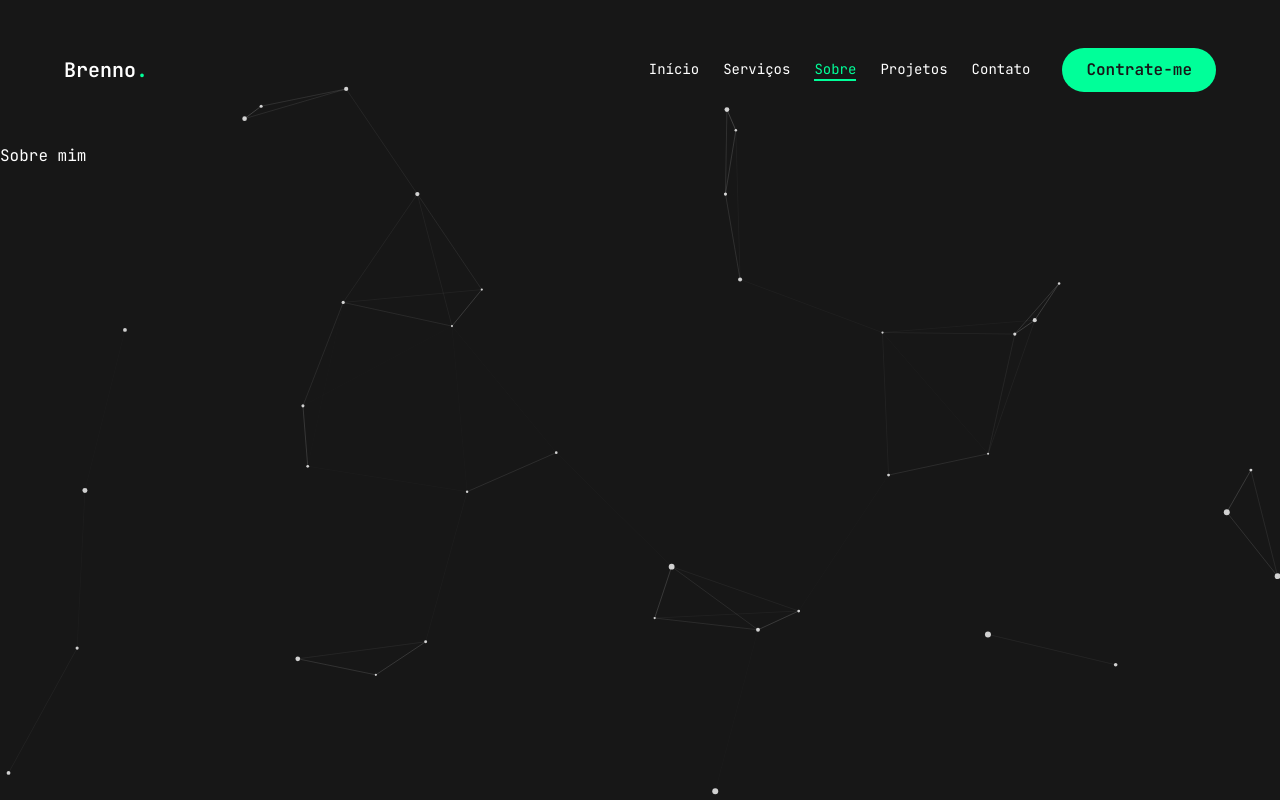
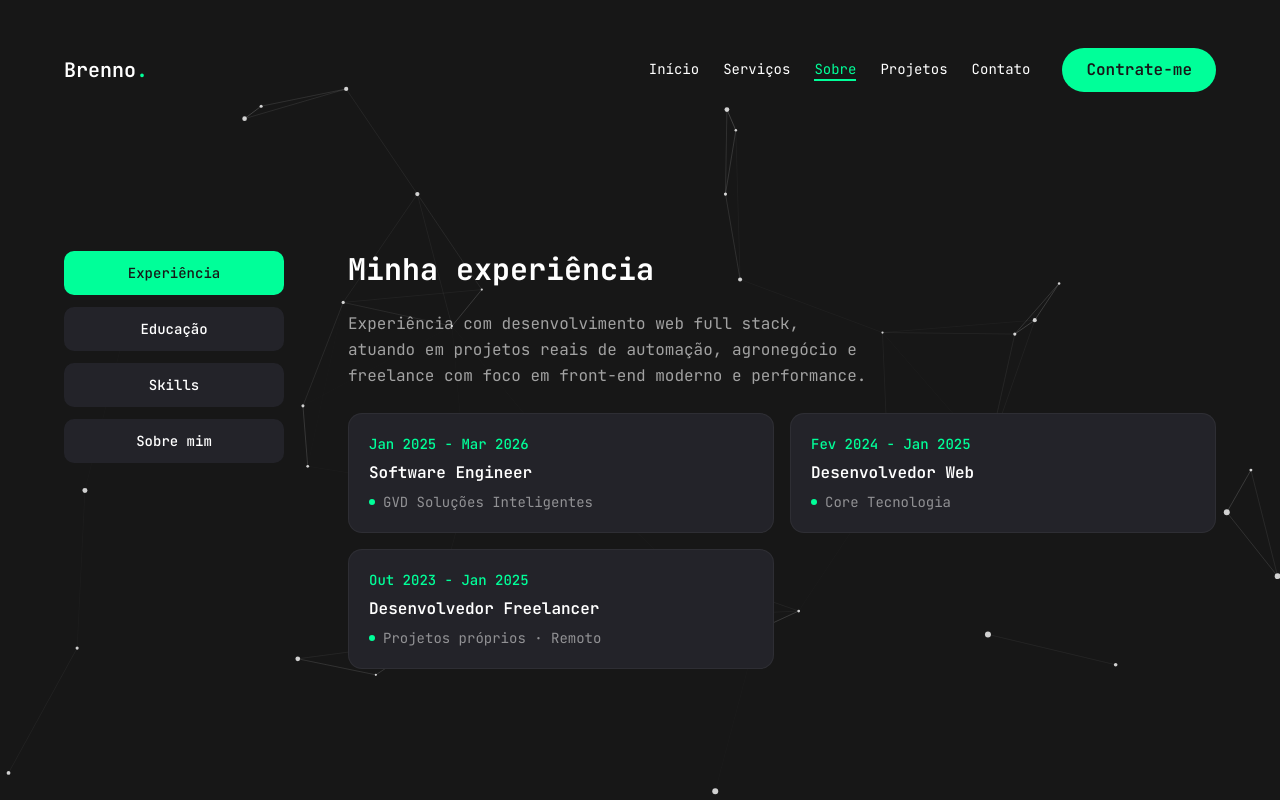
Before and after one commit to BrennoAlenkar/brenno-portfolio, a Next.js app: page /sobre in a window 1280 px wide. Built offline with nearby package versions, Linux system fonts and the light colour scheme.

Commit message:
feat: adiciona seção Sobre com abas de experiência, educação, skills e informações pessoais

```diff
--- a/app/sobre/page.jsx
+++ b/app/sobre/page.jsx
@@ -1,49 +1,245 @@
 "use client";
 
+import { useState } from "react";
+import { motion } from "framer-motion";
 import {
   FaHtml5,
-  FaCss3,
+  FaCss3Alt,
   FaJs,
   FaReact,
   FaFigma,
   FaNodeJs,
-} from "react-icons/fa"
+  FaPhp,
+  FaGit,
+} from "react-icons/fa";
+import {
+  SiTailwindcss,
+  SiNextdotjs,
+  SiBootstrap,
+  SiTypescript,
+} from "react-icons/si";
 
-import { SiTaildincss, SiNextwindJs } from "react-icons/si";
+// dados
+
+const experience = {
+  title: "Minha experiência",
+  description:
+    "Experiência com desenvolvimento web full stack, atuando em projetos reais de automação, agronegócio e freelance com foco em front-end moderno e performance.",
+  items: [
+    {
+      period: "Jan 2025 - Mar 2026",
+      role: "Software Engineer",
+      company: "GVD Soluções Inteligentes",
+    },
+    {
+      period: "Fev 2024 - Jan 2025",
+      role: "Desenvolvedor Web",
+      company: "Core Tecnologia",
+    },
+    {
+      period: "Out 2023 - Jan 2025",
+      role: "Desenvolvedor Freelancer",
+      company: "Projetos próprios · Remoto",
+    },
+  ],
+};
+
+const education = {
+  title: "Minha educação",
+  description:
+    "Lorem ipsum dolor sit amet consectetur adipisicing elit. Voluptates quibusdam, sunt explicabo inventore.",
+  items: [
+    {
+      period: "Cursando",
+      role: "Análise e Desenvolvimento de Sistemas",
+      company: "Universidade Federal de Goiás",
+    },
+    {
+      period: "2018 - 2020",
+      role: "Técnico em Informática",
+      company: "Instituto Federal de Goiás",
+    },
+    { period: "2023", role: "UX/UI Design", company: "Alura" },
+  ],
+};
+
+const skills = {
+  title: "Minhas skills",
+  description:
+    "Lorem ipsum dolor sit amet consectetur adipisicing elit. Voluptates quibusdam, sunt explicabo inventore.",
+  items: [
+    { icon: <FaHtml5 />, name: "HTML 5" },
+    { icon: <FaCss3Alt />, name: "CSS 3" },
+    { icon: <FaJs />, name: "JavaScript" },
+    { icon: <SiTypescript />, name: "TypeScript" },
+    { icon: <FaReact />, name: "React" },
+    { icon: <SiNextdotjs />, name: "Next.js" },
+    { icon: <SiTailwindcss />, name: "Tailwind CSS" },
+    { icon: <SiBootstrap />, name: "Bootstrap" },
+    { icon: <FaNodeJs />, name: "Node.js" },
+    { icon: <FaGit />, name: "Git" },
+    { icon: <FaFigma />, name: "Figma" },
+    { icon: <FaPhp />, name: "PHP" },
+  ],
+};
 
 const about = {
-  title: "About me",
-  description: "Lorem ipsum dolor sit amet consectetur, adipisicing elit. Labore distinctio corrupti pariatur.",
+  title: "Sobre mim",
+  description:
+    "Sou Brenno, Desenvolvedor de Software Front-end com mais de 3 anos de experiência em aplicações web modernas e escaláveis. Tenho experiência prática com JavaScript, TypeScript, React, Next.js, sempre buscando entregar soluções eficientes, com bom desempenho e de fácil manutenção.",
   info: [
-    {
-      fieldName: "Name",
-      fielvalue: "Brenno alencar"
-    },
+    { fieldName: "Nome", fieldValue: "Brenno Alencar" },
+    { fieldName: "Telefone", fieldValue: "(+55) 62 99200-2421" },
+    { fieldName: "Experiência", fieldValue: "+ de 3 anos" },
+    { fieldName: "Nacionalidade", fieldValue: "Brasileiro" },
+    { fieldName: "Email", fieldValue: "brennoalencar79@gmail.com" },
+    { fieldName: "Freelance", fieldValue: "Disponível" },
+    { fieldName: "Linguagens", fieldValue: "Português, Inglês" },
+  ],
+};
 
-     {
-      fieldName: "Telefone",
-      fielvalue: "(+55) 62992002421"
-    },
+const tabs = [
+  { value: "experience", label: "Experiência" },
+  { value: "education", label: "Educação" },
+  { value: "skills", label: "Skills" },
+  { value: "about", label: "Sobre mim" },
+];
 
-    {
-      fieldName: "Experiência",
-      fielvalue: "+ de 3 anos"
-    },
-
-     {
-      fieldName: "Linguagens",
-      fielvalue: "Portugeus, Ingles"
-    },
-
-  ]
-}
-
-
+// componente
 
 const Sobre = () => {
+  const [active, setActive] = useState("experience");
+
+  const renderContent = () => {
+    // ── Experience & Education ──
+    if (active === "experience" || active === "education") {
+      const data = active === "experience" ? experience : education;
+      return (
+        <motion.div
+          key={active}
+          initial={{ opacity: 0, y: 10 }}
+          animate={{ opacity: 1, y: 0 }}
+          transition={{ duration: 0.3 }}
+          className="flex flex-col gap-6"
+        >
+          <h3 className="text-3xl font-bold text-white">{data.title}</h3>
+          <p className="text-white/60 max-w-[520px] leading-relaxed text-sm xl:text-base">
+            {data.description}
+          </p>
+          <div className="grid grid-cols-1 md:grid-cols-2 gap-4">
+            {data.items.map((item, i) => (
+              <div
+                key={i}
+                className="bg-[#232329] rounded-xl p-5 flex flex-col gap-2 border border-white/5 hover:border-accent/40 transition-all duration-300"
+              >
+                <span className="text-accent text-sm font-medium">
+                  {item.period}
+                </span>
+                <h4 className="text-white font-semibold text-base leading-snug">
+                  {item.role}
+                </h4>
+                <div className="flex items-center gap-2 text-white/50 text-sm">
+                  <span className="w-1.5 h-1.5 rounded-full bg-accent inline-block"></span>
+                  {item.company}
+                </div>
+              </div>
+            ))}
+          </div>
+        </motion.div>
+      );
+    }
+
+    // ── skills ──
+    if (active === "skills") {
+      return (
+        <motion.div
+          key="skills"
+          initial={{ opacity: 0, y: 10 }}
+          animate={{ opacity: 1, y: 0 }}
+          transition={{ duration: 0.3 }}
+          className="flex flex-col gap-6"
+        >
+          <h3 className="text-3xl font-bold text-white">{skills.title}</h3>
+          <p className="text-white/60 max-w-[520px] leading-relaxed text-sm xl:text-base">
+            {skills.description}
+          </p>
+          <div className="grid grid-cols-5 gap-2 w-fit">
+            {skills.items.map((skill, i) => (
+              <div
+                key={i}
+                className="group bg-[#232329] rounded-xl w-[120px] h-[120px] flex flex-col justify-center items-center gap-2 border border-white/5 hover:border-accent/40 transition-all duration-300 cursor-default"
+              >
+                <div className="text-5xl text-white/80 group-hover:text-accent transition-colors duration-300">
+                  {skill.icon}
+                </div>
+                <span className="text-xs text-white/40 group-hover:text-white/70 transition-colors duration-300">
+                  {skill.name}
+                </span>
+              </div>
+            ))}
+          </div>
+        </motion.div>
+      );
+    }
+
+    // ── About ──
+    if (active === "about") {
+      return (
+        <motion.div
+          key="about"
+          initial={{ opacity: 0, y: 10 }}
+          animate={{ opacity: 1, y: 0 }}
+          transition={{ duration: 0.3 }}
+          className="flex flex-col gap-6"
+        >
+          <h3 className="text-3xl font-bold text-white">{about.title}</h3>
+          <p className="text-white/60 max-w-[520px] leading-relaxed text-sm xl:text-base">
+            {about.description}
+          </p>
+          <div className="grid grid-cols-1 md:grid-cols-2 gap-x-8 gap-y-4">
+            {about.info.map((item, i) => (
+              <div key={i} className="flex items-center gap-3">
+                <span className="text-white/40 text-sm min-w-[110px]">
+                  {item.fieldName}
+                </span>
+                <span className="text-white font-medium text-sm">
+                  {item.fieldValue}
+                </span>
+              </div>
+            ))}
+          </div>
+        </motion.div>
+      );
+    }
+  };
+
   return (
-    <div>Sobre mim</div>
-  )
-}
+    <section className="min-h-[80vh] flex flex-col justify-center py-12 xl:py-0">
+      <div className="w-full max-w-[1280px] mx-auto px-4 sm:px-6 xl:px-16">
+        <div className="flex flex-col xl:flex-row gap-12 xl:gap-16">
+          {/* Tabs (lateral esquerda)*/}
+          <div className="flex xl:flex-col gap-3 xl:w-[220px] shrink-0">
+            {tabs.map((tab) => (
+              <button
+                key={tab.value}
+                onClick={() => setActive(tab.value)}
+                className={`w-full py-3 px-4 rounded-lg text-sm font-medium transition-all duration-300 cursor-pointer ${
+                  active === tab.value
+                    ? "bg-accent text-primary"
+                    : "bg-[#232329] text-white hover:bg-white/10"
+                }`}
+              >
+                {tab.label}
+              </button>
+            ))}
+          </div>
 
-export default Sobre
+          {/*Conteúdo (direita) */}
+          <div className="flex-1 min-h-[400px]">{renderContent()}</div>
+        </div>
+      </div>
+    </section>
+  );
+};
+
+export default Sobre;
```
